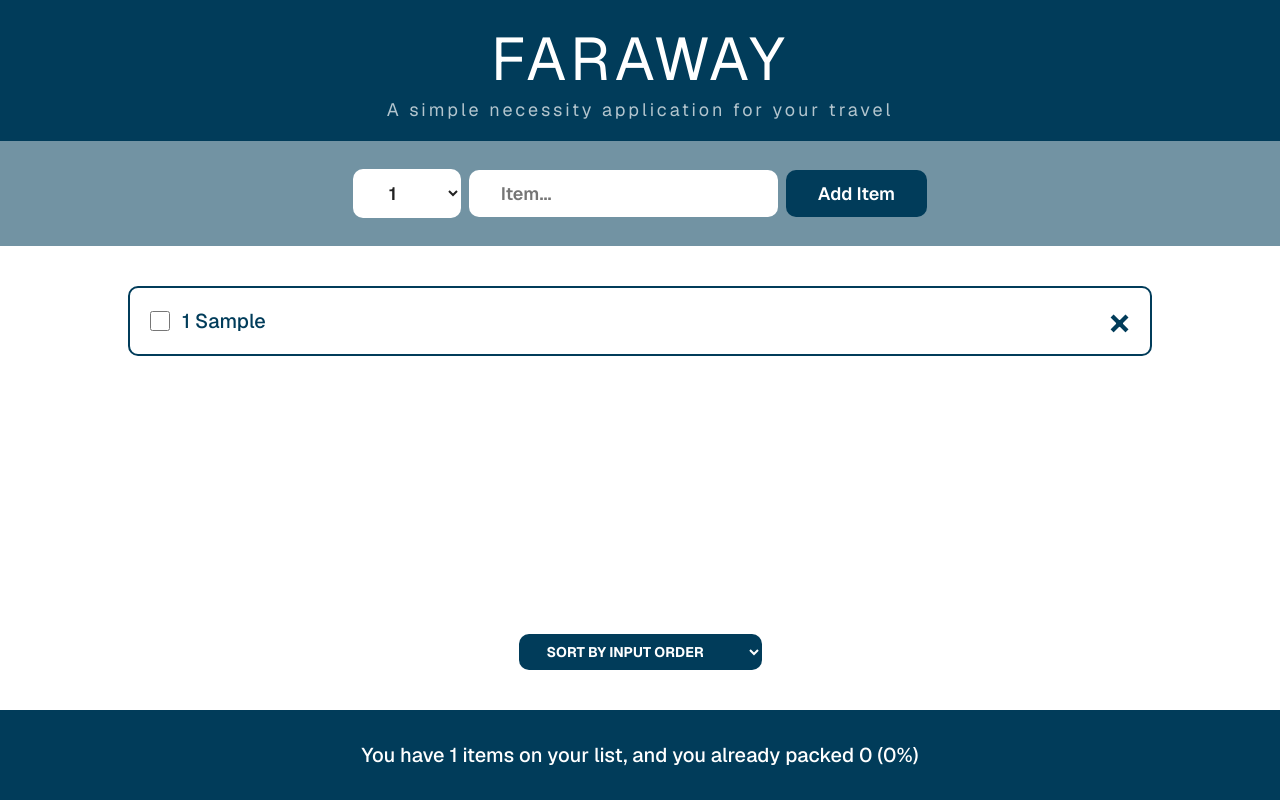
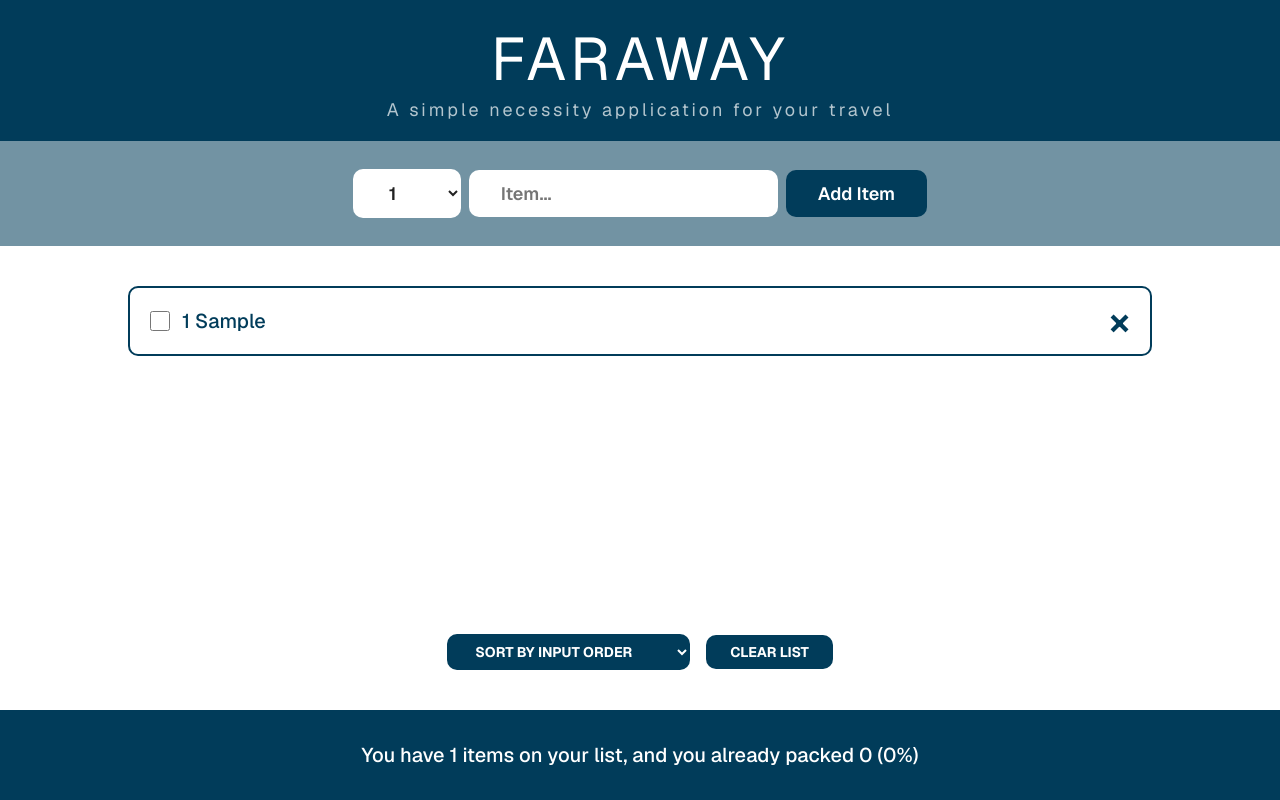
Before and after one commit to zahnx/travel-list, a React (Create React App) app: page / in a window 1280 px wide. Both pictures are taken after typing "Sample" into the empty fields and a click on the button "Add Item". Built offline with nearby package versions, Linux system fonts and the light colour scheme; a web font is replaced by a local one.

Commit message:
Added the clear list feature

```diff
--- a/src/App.js
+++ b/src/App.js
@@ -19,6 +19,16 @@ export default function App() {
     );
   }
 
+  function handleClearList() {
+    const confirmed = window.confirm(
+      "Are you sure you want to delete all of the items?"
+    );
+
+    if (!confirmed) return;
+
+    setItems([]);
+  }
+
   return (
     <div className="app">
       <Logo />
@@ -27,6 +37,7 @@ export default function App() {
         items={items}
         onDeleteItem={handleDeleteItems}
         onToggleItem={handleToggleItem}
+        onClearList={handleClearList}
       />
       <Stats items={items} />
     </div>
@@ -83,7 +94,7 @@ function Form({ onAddItems }) {
   );
 }
 
-function PackingList({ items, onDeleteItem, onToggleItem }) {
+function PackingList({ items, onDeleteItem, onToggleItem, onClearList }) {
   const [sortBy, setSortBy] = useState("input");
   let sortedItems;
 
@@ -129,6 +140,7 @@ function PackingList({ items, onDeleteItem, onToggleItem }) {
           <option value="description">Sort by description</option>
           <option value="packed">Sort by packed status</option>
         </select>
+        <button onClick={onClearList}>Clear List </button>
       </div>
     </div>
   );
```
